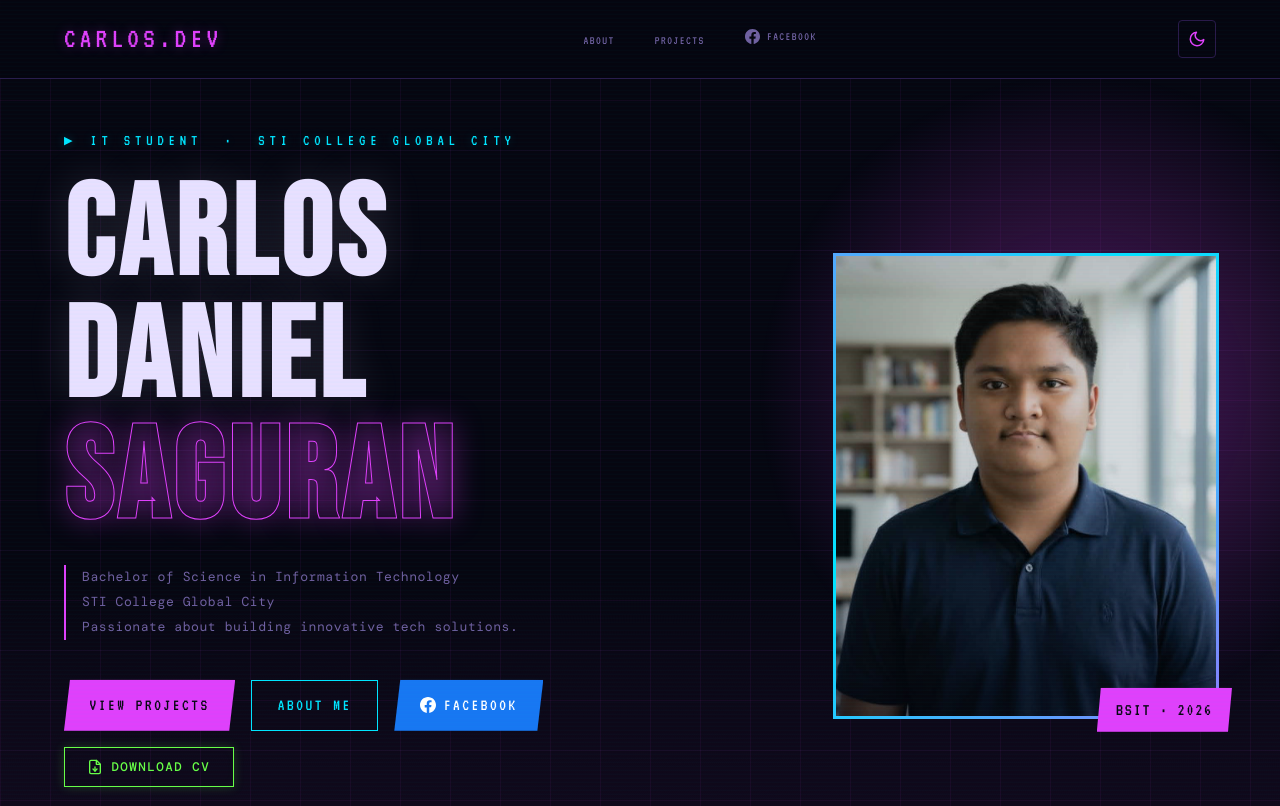
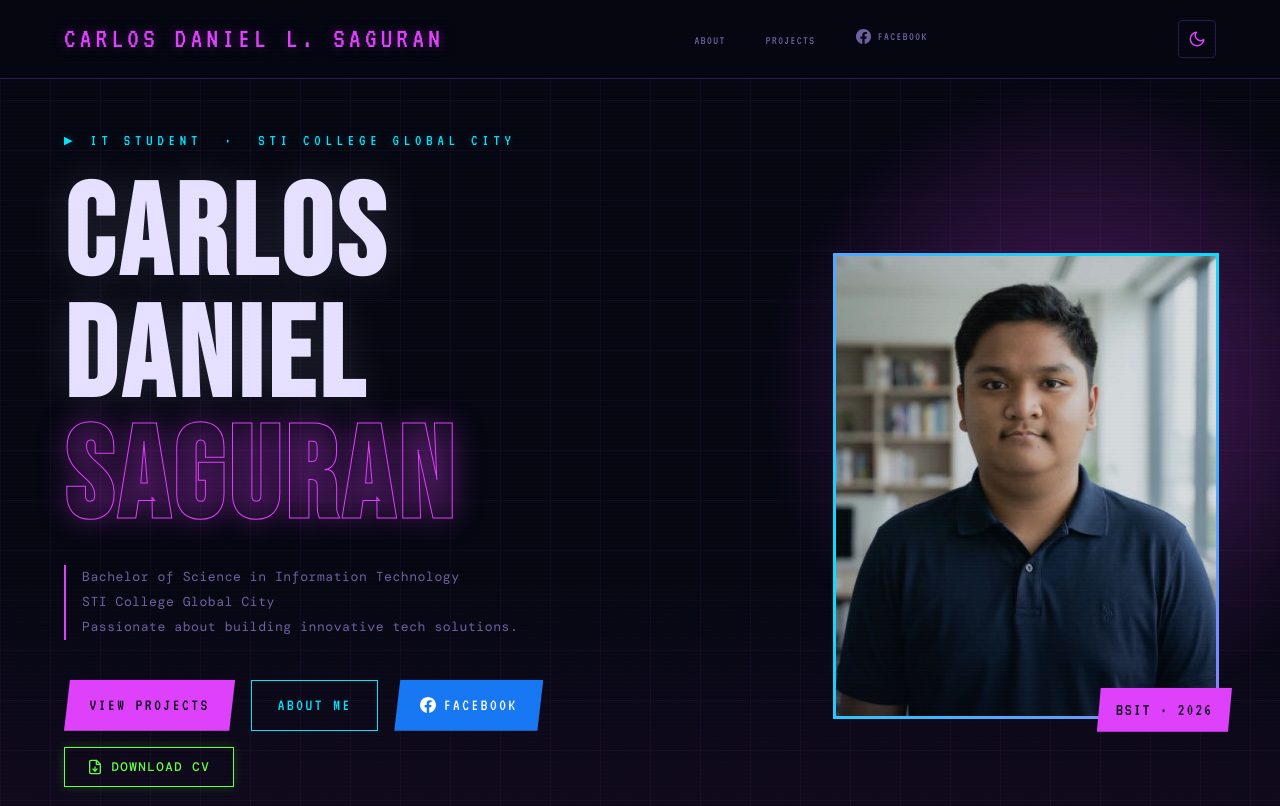
Before and after one commit to carlosdanielsaguran-glitch/portfolio_website, a plain HTML site: page index.html in a window 1280 px wide. Shown: the top 806 px of the page. Drawn offline with nearby package versions, Linux system fonts and the light colour scheme.

Commit message:
new update

```diff
--- a/index.html
+++ b/index.html
@@ -38,7 +38,7 @@
 
   <!-- NAV -->
   <nav>
-    <a href="#hero" class="nav-logo">CARLOS.DEV</a>
+    <a href="#hero" class="nav-logo">CARLOS DANIEL L. SAGURAN</a>
     <ul class="nav-links">
       <li><a href="#about">About</a></li>
       <li><a href="#projects">Projects</a></li>
```
